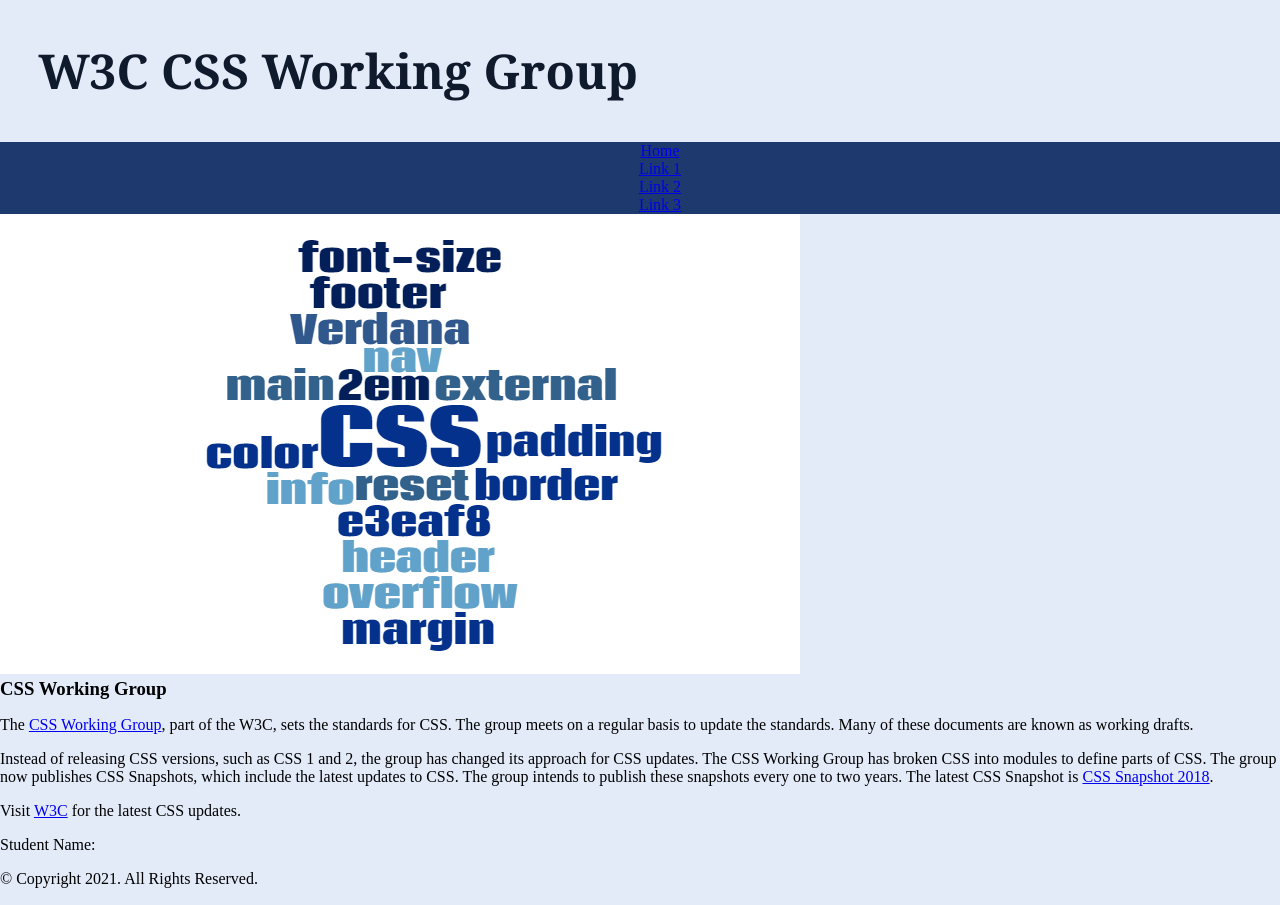
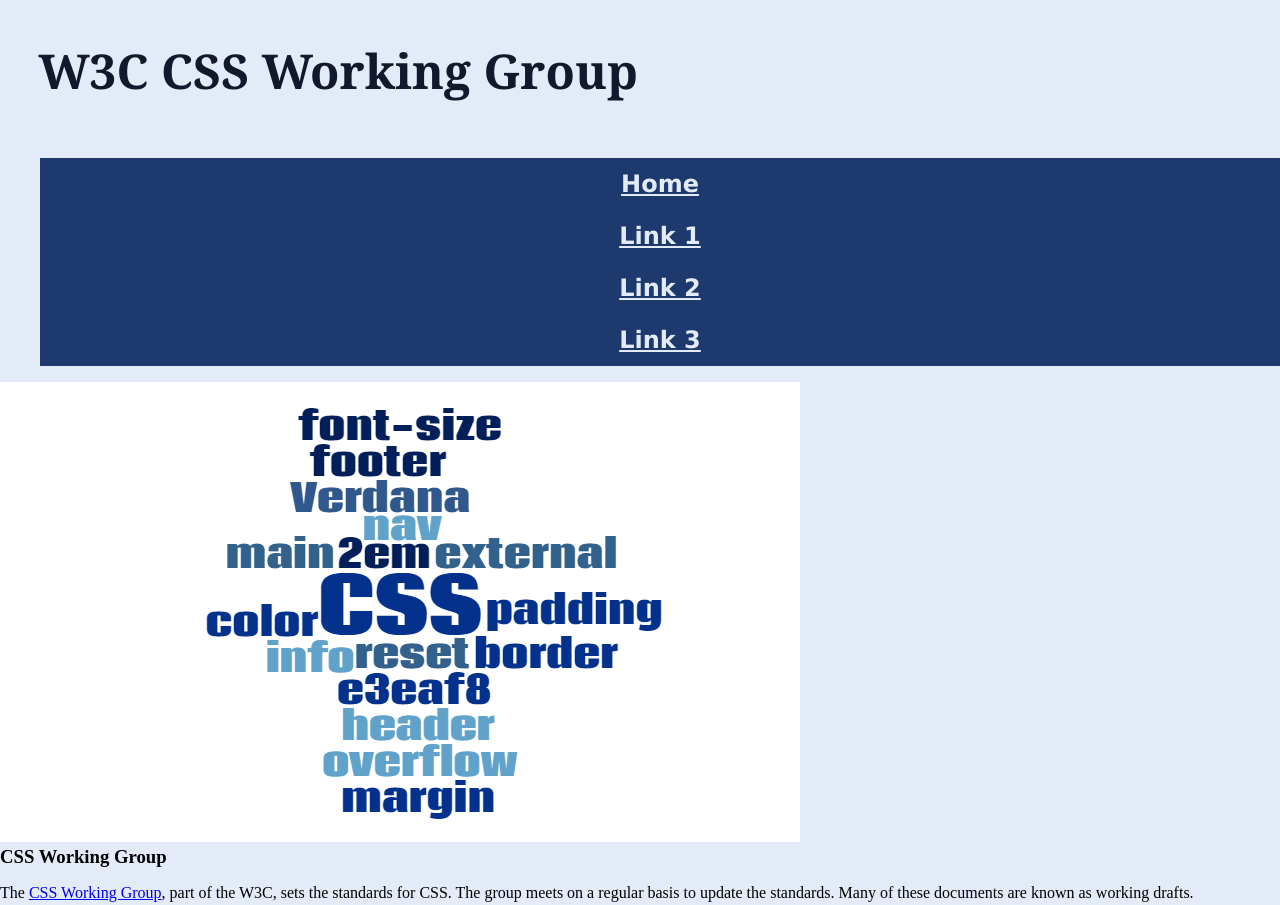
Before and after one commit to kjluck/Lab-4, a plain HTML site: page apply/index.html in a window 1280 px wide. Shown: the top 905 px of the page. Drawn offline with Linux system fonts and the light colour scheme.

Commit message:
Update styles.css

```diff
--- a/apply/css/styles.css
+++ b/apply/css/styles.css
@@ -29,9 +29,31 @@ h1 {
 
 /* Style rules for navigation area. */
 
-nav, nav ul, nav li, nav li a{
+nav nav ul, nav li, nav li a{
 	background-color: #1d396d;
 	list-style: none;
 	margin: 0;
 	text-align: center;
 }
+
+nav li a{
+	display: inline-block;
+	font-size: 1.5em;
+	font-family: Verdana, Arial, sans-serif;
+	font-weight: bold;
+}
+
+nav li a{
+	display: inline-block;
+	color: #e3eaf8;
+	padding-top:0.5em;
+	padding-bottom:0.5em;
+	padding-left:2em;
+	padding-right: 2em;
+}
+
+/* Style rule for main content */
+
+main{
+
+}
```
